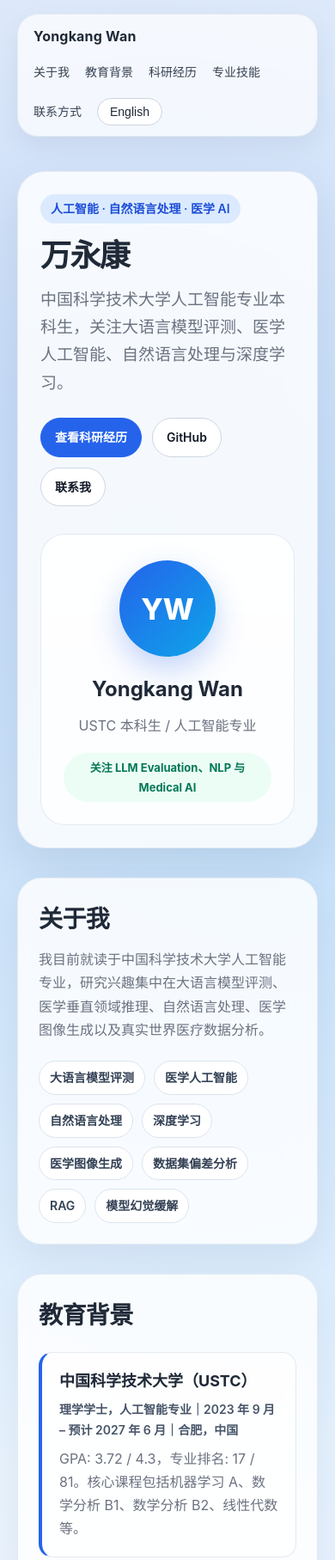
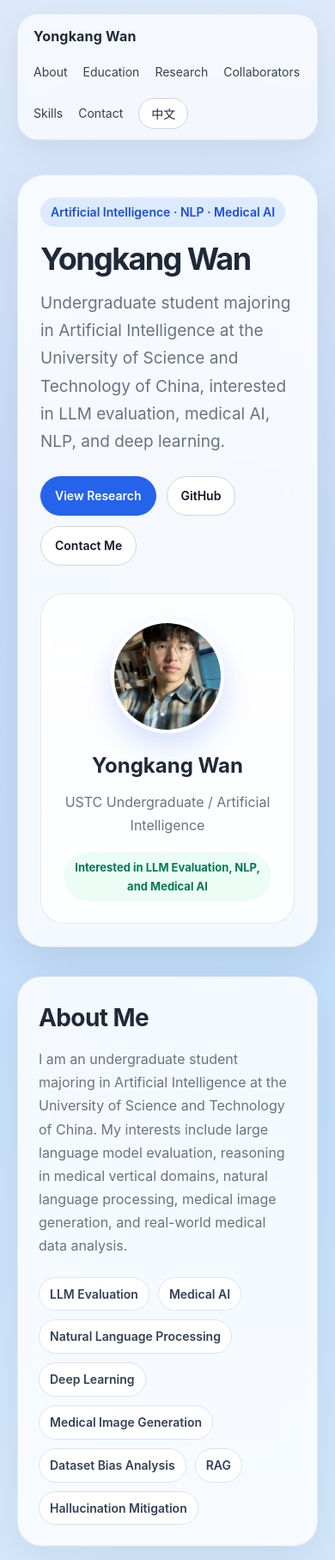
Before and after one commit to yongkangwan/yongkangwan.github.io, a plain HTML site: page index.html in a window 390 px wide. Shown: the top 1815 px of the page at 86% size. Drawn offline with Linux system fonts and the light colour scheme.

Commit message:
Change language from Chinese to English in index.html

```diff
--- a/index.html
+++ b/index.html
@@ -1,5 +1,5 @@
 <!DOCTYPE html>
-<html lang="zh-CN">
+<html lang="en">
 <head>
   <meta charset="UTF-8" />
   <meta name="viewport" content="width=device-width, initial-scale=1.0" />
@@ -79,6 +79,7 @@
       align-items: center;
       gap: 18px;
       font-size: 14px;
+      flex-wrap: wrap;
     }
 
     .nav-links a {
@@ -177,24 +178,27 @@
     .profile-card {
       border-radius: 28px;
       padding: 26px;
-      background:
-        linear-gradient(180deg, rgba(255,255,255,0.9), rgba(255,255,255,0.72));
+      background: linear-gradient(180deg, rgba(255,255,255,0.9), rgba(255,255,255,0.72));
       border: 1px solid var(--border);
       text-align: center;
     }
 
     .avatar {
-      width: 112px;
-      height: 112px;
+      width: 132px;
+      height: 132px;
       margin: 4px auto 18px;
       border-radius: 50%;
-      display: grid;
-      place-items: center;
-      font-size: 34px;
-      font-weight: 800;
-      color: white;
-      background: linear-gradient(135deg, #2563eb, #0ea5e9);
-      box-shadow: 0 14px 35px rgba(37, 99, 235, 0.28);
+      overflow: hidden;
+      border: 4px solid white;
+      box-shadow: 0 14px 35px rgba(37, 99, 235, 0.20);
+      background: #e5e7eb;
+    }
+
+    .avatar img {
+      width: 100%;
+      height: 100%;
+      object-fit: cover;
+      display: block;
     }
 
     .profile-card h2 {
@@ -333,10 +337,6 @@
         flex-direction: column;
       }
 
-      .nav-links {
-        flex-wrap: wrap;
-      }
-
       .hero {
         grid-template-columns: 1fr;
         padding: 26px;
@@ -359,32 +359,35 @@
       <div class="brand">Yongkang Wan</div>
 
       <div class="nav-links">
-        <a href="#about" data-i18n="navAbout">关于我</a>
-        <a href="#education" data-i18n="navEducation">教育背景</a>
-        <a href="#research" data-i18n="navResearch">科研经历</a>
-        <a href="#skills" data-i18n="navSkills">专业技能</a>
-        <a href="#contact" data-i18n="navContact">联系方式</a>
-        <button class="lang-btn" onclick="toggleLanguage()" id="langBtn">English</button>
+        <a href="#about" data-i18n="navAbout">About</a>
+        <a href="#education" data-i18n="navEducation">Education</a>
+        <a href="#research" data-i18n="navResearch">Research</a>
+        <a href="#collaborators" data-i18n="navCollaborators">Collaborators</a>
+        <a href="#skills" data-i18n="navSkills">Skills</a>
+        <a href="#contact" data-i18n="navContact">Contact</a>
+        <button class="lang-btn" onclick="toggleLanguage()" id="langBtn">中文</button>
       </div>
     </nav>
 
     <header class="hero">
       <div>
         <div class="eyebrow" data-i18n="eyebrow">Artificial Intelligence · NLP · Medical AI</div>
-        <h1 data-i18n="heroTitle">万永康</h1>
+        <h1 data-i18n="heroTitle">Yongkang Wan</h1>
         <p class="subtitle" data-i18n="heroSubtitle">
-          中国科学技术大学人工智能专业本科生，关注大语言模型评测、医学人工智能、自然语言处理与深度学习。
+          Undergraduate student majoring in Artificial Intelligence at the University of Science and Technology of China, interested in LLM evaluation, medical AI, NLP, and deep learning.
         </p>
 
         <div class="hero-actions">
-          <a class="btn primary" href="#research" data-i18n="viewResearch">查看科研经历</a>
+          <a class="btn primary" href="#research" data-i18n="viewResearch">View Research</a>
           <a class="btn" href="https://github.com/yongkangwan" target="_blank">GitHub</a>
-          <a class="btn" href="#contact" data-i18n="contactMe">联系我</a>
+          <a class="btn" href="#contact" data-i18n="contactMe">Contact Me</a>
         </div>
       </div>
 
       <aside class="profile-card">
-        <div class="avatar">YW</div>
+        <div class="avatar">
+          <img src="profile.jpg" alt="Yongkang Wan">
+        </div>
         <h2>Yongkang Wan</h2>
         <p data-i18n="profileDesc">USTC Undergraduate / Artificial Intelligence</p>
         <span class="status" data-i18n="status">Interested in LLM Evaluation, NLP, and Medical AI</span>
@@ -392,99 +395,124 @@
     </header>
 
     <section id="about">
-      <h2 class="section-title" data-i18n="aboutTitle">关于我</h2>
+      <h2 class="section-title" data-i18n="aboutTitle">About Me</h2>
       <p class="section-desc" data-i18n="aboutText">
-        我目前就读于中国科学技术大学人工智能专业，研究兴趣集中在大语言模型评测、医学垂直领域推理、自然语言处理、医学图像生成以及真实世界医疗数据分析。
+        I am an undergraduate student majoring in Artificial Intelligence at the University of Science and Technology of China. My interests include large language model evaluation, reasoning in medical vertical domains, natural language processing, medical image generation, and real-world medical data analysis.
       </p>
 
       <div class="tags" id="interestTags"></div>
     </section>
 
     <section id="education">
-      <h2 class="section-title" data-i18n="educationTitle">教育背景</h2>
+      <h2 class="section-title" data-i18n="educationTitle">Education</h2>
 
       <div class="timeline">
         <div class="timeline-item">
-          <h3 data-i18n="eduSchool">中国科学技术大学（USTC）</h3>
-          <span class="meta" data-i18n="eduMeta">理学学士，人工智能专业｜2023 年 9 月 – 预计 2027 年 6 月｜合肥，中国</span>
+          <h3 data-i18n="eduSchool">University of Science and Technology of China (USTC)</h3>
+          <span class="meta" data-i18n="eduMeta">B.S. in Artificial Intelligence | Sep. 2023 – Expected Jun. 2027 | Hefei, China</span>
           <p data-i18n="eduText">
-            GPA: 3.72 / 4.3，专业排名: 17 / 81。核心课程包括机器学习、数学分析、线性代数等。
+            GPA: 3.72 / 4.3, Rank: 17 / 81. Core courses include Machine Learning, Mathematical Analysis, and Linear Algebra.
           </p>
         </div>
 
         <div class="timeline-item">
-          <h3 data-i18n="awardTitle">中国科学技术大学优秀学生金奖</h3>
-          <span class="meta" data-i18n="awardMeta">2024 年</span>
+          <h3 data-i18n="awardTitle">USTC Outstanding Student Gold Award</h3>
+          <span class="meta" data-i18n="awardMeta">2024</span>
           <p data-i18n="awardText">
-            获得中国科学技术大学优秀学生金奖。
+            Received the USTC Outstanding Student Gold Award.
           </p>
         </div>
       </div>
     </section>
 
     <section id="research">
-      <h2 class="section-title" data-i18n="researchTitle">科研经历</h2>
+      <h2 class="section-title" data-i18n="researchTitle">Research Experience</h2>
       <p class="section-desc" data-i18n="researchIntro">
-        我的研究经历主要围绕医学人工智能、大语言模型评测、自然语言处理、深度学习与医学数据分析展开。
+        My research experience focuses on medical AI, large language model evaluation, natural language processing, deep learning, and medical data analysis.
       </p>
 
       <div class="grid">
         <div class="card">
-          <h3 data-i18n="researchCard1Title">大语言模型医学推理评测</h3>
+          <h3 data-i18n="researchCard1Title">LLM Evaluation in Medical Reasoning</h3>
           <p data-i18n="researchCard1Text">
-            调研并评估主流大语言模型在传统中医药等复杂医学垂直领域中的推理逻辑与事实准确性。
+            Evaluating the reasoning logic and factual accuracy of mainstream large language models in complex medical vertical domains such as Traditional Chinese Medicine.
           </p>
         </div>
 
         <div class="card">
-          <h3 data-i18n="researchCard2Title">BERT 医学造假检测</h3>
+          <h3 data-i18n="researchCard2Title">BERT-based Medical Fraud Detection</h3>
           <p data-i18n="researchCard2Text">
-            基于论文标题与摘要微调 BERT，并分析医学文本分类任务中的数据偏差与捷径学习问题。
+            Fine-tuning BERT on paper titles and abstracts, and analyzing dataset bias and shortcut learning in medical text classification.
           </p>
         </div>
 
         <div class="card">
-          <h3 data-i18n="researchCard3Title">医学影像与统计分析</h3>
+          <h3 data-i18n="researchCard3Title">Medical Imaging and Statistical Analysis</h3>
           <p data-i18n="researchCard3Text">
-            搭建 pix2pix GAN 进行医学图像翻译，并分析医学统计数据中的脑区体积与 FA 值关系。
+            Training pix2pix GAN models for medical image translation and analyzing relationships between brain region volume and FA values.
           </p>
         </div>
       </div>
 
       <div class="timeline" style="margin-top: 22px;">
         <div class="timeline-item">
-          <h3 data-i18n="exp1Title">大语言模型在垂直领域（中医药）的推理能力评测</h3>
-          <span class="meta" data-i18n="exp1Meta">科研助理｜USTC｜2026 年初 – 至今</span>
+          <h3 data-i18n="exp1Title">Evaluating LLM Reasoning in Vertical Medical Domains: Traditional Chinese Medicine</h3>
+          <span class="meta" data-i18n="exp1Meta">Research Assistant | USTC | Early 2026 – Present</span>
           <p data-i18n="exp1Text">
-            调研并评估当前主流大型语言模型在传统中医药等复杂医学垂直领域的推理逻辑与事实准确性；探索领域特异性的客观评测框架，并研究基于 RAG 的技术链路，以缓解大语言模型在严谨医学场景下的幻觉问题。
+            Surveying and evaluating the reasoning logic and factual accuracy of mainstream large language models in complex medical vertical domains such as Traditional Chinese Medicine. Exploring domain-specific objective evaluation frameworks and RAG-based technical pipelines to mitigate hallucination in rigorous medical scenarios.
           </p>
         </div>
 
         <div class="timeline-item">
-          <h3 data-i18n="exp2Title">基于 BERT 的医学造假检测与数据集偏差分析</h3>
-          <span class="meta" data-i18n="exp2Meta">核心开发者｜NLP & Deep Learning｜USTC｜2026 年 1 月 – 2026 年 3 月</span>
+          <h3 data-i18n="exp2Title">BERT-based Medical Fraud Detection and Dataset Bias Analysis</h3>
+          <span class="meta" data-i18n="exp2Meta">Core Developer | NLP & Deep Learning | USTC | Jan. 2026 – Mar. 2026</span>
           <p data-i18n="exp2Text">
-            使用 BERT 模型，仅基于论文标题与摘要进行微调，尝试构建癌症领域分类器；针对模型泛化能力受限现象进行错误分析，定位由数据来源分布不均导致的捷径学习问题，并进一步分析主题分布与英文写作风格差异带来的隐性偏差。
+            Fine-tuned a BERT model using only paper titles and abstracts to build a cancer-domain classifier. Conducted error analysis on limited generalization, identified severe shortcut learning caused by imbalanced data sources, and analyzed hidden biases from topic concentration and stylometric differences.
           </p>
         </div>
 
         <div class="timeline-item">
-          <h3 data-i18n="exp3Title">医学影像生成与统计数据挖掘</h3>
-          <span class="meta" data-i18n="exp3Meta">核心开发者｜CV & Statistics｜USTC｜2025 年 7 月 – 2025 年 9 月</span>
+          <h3 data-i18n="exp3Title">Medical Image Generation and Statistical Data Mining</h3>
+          <span class="meta" data-i18n="exp3Meta">Core Developer | CV & Statistics | USTC | Jul. 2025 – Sep. 2025</span>
           <p data-i18n="exp3Text">
-            搭建并训练 pix2pix 生成对抗网络模型，探索癌症图像翻译任务；处理并分析复杂医学统计数据集，探究脑区体积与各向异性分数（FA 值）之间的相关性，并积累真实世界医疗数据清洗与特征提取经验。
+            Built and trained a pix2pix GAN model for cancer image translation tasks. Processed and analyzed complex medical statistical datasets to study correlations between brain region volume and fractional anisotropy values, gaining experience in real-world medical data cleaning and feature extraction.
+          </p>
+        </div>
+      </div>
+    </section>
+
+    <section id="collaborators">
+      <h2 class="section-title" data-i18n="collabTitle">Collaborators</h2>
+      <p class="section-desc" data-i18n="collabIntro">
+        I have been fortunate to work with supervisors and collaborators on medical AI and large language model evaluation projects.
+      </p>
+
+      <div class="timeline">
+        <div class="timeline-item">
+          <h3 data-i18n="collab1Name">Jiangtao Wang</h3>
+          <span class="meta" data-i18n="collab1Meta">Supervisor / Collaborator</span>
+          <p data-i18n="collab1Text">
+            Collaborated on the project “Evaluating LLM Reasoning in Vertical Medical Domains: Traditional Chinese Medicine”.
+          </p>
+        </div>
+
+        <div class="timeline-item">
+          <h3 data-i18n="collab2Name">Shuai Shao</h3>
+          <span class="meta" data-i18n="collab2Meta">Supervisor / Collaborator</span>
+          <p data-i18n="collab2Text">
+            Collaborated on the project “Evaluating LLM Reasoning in Vertical Medical Domains: Traditional Chinese Medicine”.
           </p>
         </div>
       </div>
     </section>
 
     <section id="skills">
-      <h2 class="section-title" data-i18n="skillsTitle">专业技能</h2>
+      <h2 class="section-title" data-i18n="skillsTitle">Skills</h2>
       <div class="tags" id="skillTags"></div>
     </section>
 
     <section id="contact">
-      <h2 class="section-title" data-i18n="contactTitle">联系方式</h2>
+      <h2 class="section-title" data-i18n="contactTitle">Contact</h2>
       <p>
         Email: <a href="mailto:wyk09160258@mail.ustc.edu.cn">wyk09160258@mail.ustc.edu.cn</a><br />
         GitHub: <a href="https://github.com/yongkangwan" target="_blank">@yongkangwan</a><br />
@@ -498,13 +526,14 @@
   </div>
 
   <script>
-    let currentLang = "zh";
+    let currentLang = "en";
 
     const content = {
       zh: {
         navAbout: "关于我",
         navEducation: "教育背景",
         navResearch: "科研经历",
+        navCollaborators: "合作者",
         navSkills: "专业技能",
         navContact: "联系方式",
 
@@ -549,6 +578,15 @@
         exp3Meta: "核心开发者｜CV & Statistics｜USTC｜2025 年 7 月 – 2025 年 9 月",
         exp3Text: "搭建并训练 pix2pix 生成对抗网络模型，探索癌症图像翻译任务；处理并分析复杂医学统计数据集，探究脑区体积与各向异性分数（FA 值）之间的相关性，并积累真实世界医疗数据清洗与特征提取经验。",
 
+        collabTitle: "合作者",
+        collabIntro: "我有幸在医学人工智能和大语言模型评测相关项目中与导师和合作者开展合作。",
+        collab1Name: "王江涛",
+        collab1Meta: "指导老师 / 合作者",
+        collab1Text: "在“大语言模型在垂直领域（中医药）的推理能力评测”项目中开展合作。",
+        collab2Name: "邵帅",
+        collab2Meta: "指导老师 / 合作者",
+        collab2Text: "在“大语言模型在垂直领域（中医药）的推理能力评测”项目中开展合作。",
+
         skillsTitle: "专业技能",
         contactTitle: "联系方式",
 
@@ -584,6 +622,7 @@
         navAbout: "About",
         navEducation: "Education",
         navResearch: "Research",
+        navCollaborators: "Collaborators",
         navSkills: "Skills",
         navContact: "Contact",
 
@@ -627,6 +666,15 @@
         exp3Title: "Medical Image Generation and Statistical Data Mining",
         exp3Meta: "Core Developer | CV & Statistics | USTC | Jul. 2025 – Sep. 2025",
         exp3Text: "Built and trained a pix2pix GAN model for cancer image translation tasks. Processed and analyzed complex medical statistical datasets to study correlations between brain region volume and fractional anisotropy values, gaining experience in real-world medical data cleaning and feature extraction.",
+
+        collabTitle: "Collaborators",
+        collabIntro: "I have been fortunate to work with supervisors and collaborators on medical AI and large language model evaluation projects.",
+        collab1Name: "Jiangtao Wang",
+        collab1Meta: "Supervisor / Collaborator",
+        collab1Text: "Collaborated on the project “Evaluating LLM Reasoning in Vertical Medical Domains: Traditional Chinese Medicine”.",
+        collab2Name: "Shuai Shao",
+        collab2Meta: "Supervisor / Collaborator",
+        collab2Text: "Collaborated on the project “Evaluating LLM Reasoning in Vertical Medical Domains: Traditional Chinese Medicine”.",
 
         skillsTitle: "Skills",
         contactTitle: "Contact",
@@ -689,7 +737,7 @@
       setLanguage(currentLang === "zh" ? "en" : "zh");
     }
 
-    setLanguage("zh");
+    setLanguage("en");
   </script>
 </body>
 </html>
```
